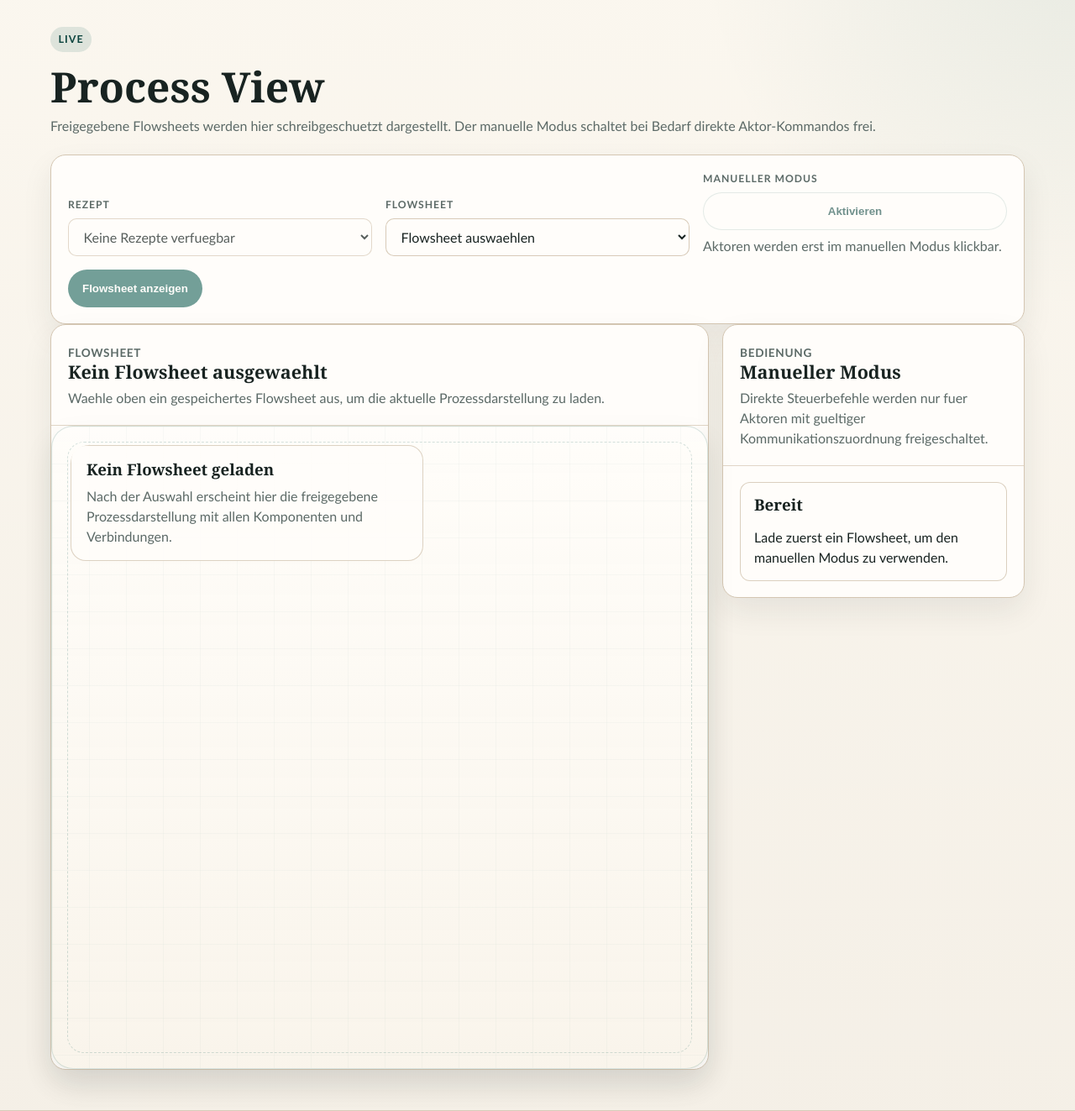
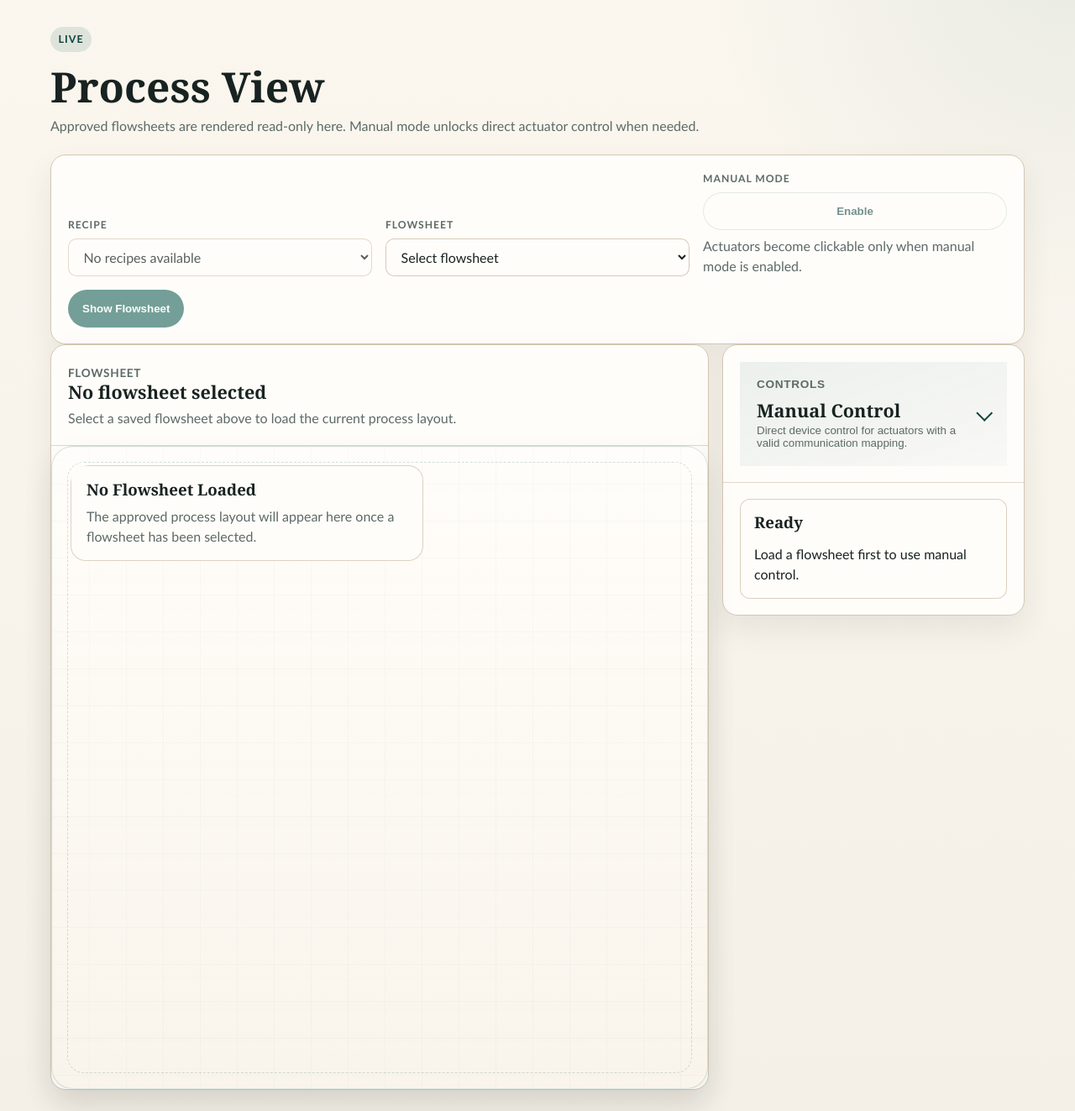
Before and after one commit to SkyTurtle-coder/reactor_ctrl, a Flask app: page /process in a window 1280 px wide. Shown: the part 78-1401 px from the top of the page at 84% size. Run offline with Flask 3, Linux system fonts and the light colour scheme; tables that the repository leaves empty hold one stand-in row (values such as "Sample post"); parts of the project's set-up code (start-up, migrations or seed data) failed here and were passed over; some libraries are stand-ins or nearby versions.

Commit message:
Modernize process view manual control UI

```diff
--- a/static/css/app.css
+++ b/static/css/app.css
@@ -510,6 +510,67 @@ h2 {
     gap: 1rem;
 }
 
+.process-manual-card-header {
+    padding: 0;
+}
+
+.process-manual-card-toggle {
+    display: flex;
+    width: 100%;
+    align-items: center;
+    justify-content: space-between;
+    gap: 1rem;
+    padding: 1.2rem 1.25rem;
+    border: 0;
+    background:
+        linear-gradient(160deg, rgba(15, 92, 82, 0.08), rgba(41, 93, 134, 0.03)),
+        var(--surface);
+    color: inherit;
+    text-align: left;
+    cursor: pointer;
+}
+
+.process-manual-card-toggle:hover {
+    background:
+        linear-gradient(160deg, rgba(15, 92, 82, 0.11), rgba(41, 93, 134, 0.05)),
+        var(--surface);
+}
+
+.process-manual-card-toggle:focus-visible {
+    outline: 3px solid rgba(41, 93, 134, 0.24);
+    outline-offset: -3px;
+}
+
+.process-manual-card-copy {
+    display: grid;
+    gap: 0.28rem;
+}
+
+.process-manual-card-title {
+    font-family: "Aptos Display", "Georgia", serif;
+    font-size: 1.35rem;
+    line-height: 1.1;
+    font-weight: 700;
+}
+
+.process-manual-card-text {
+    color: var(--muted);
+}
+
+.process-manual-card-chevron {
+    width: 0.9rem;
+    height: 0.9rem;
+    border-right: 2px solid var(--accent-strong);
+    border-bottom: 2px solid var(--accent-strong);
+    transform: rotate(45deg);
+    transition: transform 0.18s ease;
+    flex: 0 0 auto;
+}
+
+.process-manual-card-toggle[aria-expanded="true"] .process-manual-card-chevron {
+    transform: rotate(225deg);
+}
+
 .process-manual-state,
 .process-manual-panel {
     display: grid;
@@ -564,6 +625,9 @@ h2 {
 .process-manual-controls {
     display: grid;
     gap: 0.9rem;
+    background:
+        linear-gradient(160deg, rgba(15, 92, 82, 0.08), rgba(41, 93, 134, 0.03)),
+        rgba(255, 253, 250, 0.95);
 }
 
 .process-manual-controls-header {
@@ -582,6 +646,11 @@ h2 {
     gap: 0.75rem;
 }
 
+.process-manual-control-actions .btn,
+.process-manual-speed-form .btn {
+    min-height: 3rem;
+}
+
 .process-manual-speed-field {
     min-width: 0;
 }
@@ -596,6 +665,10 @@ h2 {
 
 .process-manual-status {
     margin: 0;
+    padding: 0.85rem 0.95rem;
+    border: 1px solid rgba(212, 198, 178, 0.78);
+    border-radius: 12px;
+    background: rgba(255, 253, 250, 0.92);
 }
 
 .builder-shell {
--- a/static/js/process_view.js
+++ b/static/js/process_view.js
@@ -8,6 +8,8 @@
     const nodeLayer = document.getElementById("process-node-layer");
     const emptyState = document.getElementById("process-flowsheet-empty");
     const manualToggleButton = document.getElementById("process-manual-mode-toggle");
+    const manualCardToggle = document.getElementById("process-manual-card-toggle");
+    const manualRegion = document.getElementById("process-manual-region");
     const manualEmpty = document.getElementById("process-manual-empty");
     const manualEmptyText = document.getElementById("process-manual-empty-text");
     const manualPanel = document.getElementById("process-manual-panel");
@@ -458,6 +460,7 @@
             return;
         }
         state.selectedNodeId = nodeId;
+        setManualPanelExpanded(true);
         renderNodes();
         updateManualPanel();
     }
@@ -475,10 +478,10 @@
                 element.classList.add("is-manual");
                 if (isTargetResolved(node.id)) {
                     element.classList.add("is-manual-ready");
-                    element.title = `${node.instance_id || node.label}: manueller Zugriff verfuegbar`;
+                    element.title = `${node.instance_id || node.label}: manual control available`;
                 } else {
                     element.classList.add("is-manual-unresolved");
-                    element.title = `${node.instance_id || node.label}: keine gueltige Kommunikationszuordnung`;
+                    element.title = `${node.instance_id || node.label}: no valid communication mapping`;
                 }
                 element.tabIndex = 0;
                 element.setAttribute("role", "button");
@@ -545,6 +548,17 @@
     function showManualPanel() {
         manualEmpty.classList.add("is-hidden");
         manualPanel.classList.remove("is-hidden");
+    }
+
+    function setManualPanelExpanded(expanded) {
+        const next = Boolean(expanded);
+        if (manualCardToggle) {
+            manualCardToggle.setAttribute("aria-expanded", String(next));
+        }
+        if (manualRegion) {
+            manualRegion.hidden = !next;
+        }
+        state.manualPanelExpanded = next;
     }
 
     function setManualStatus(message, tone) {
@@ -633,7 +647,7 @@
                 });
                 const payload = await readJsonResponse(response);
                 if (!response.ok) {
-                    const error = new Error(responseMessage(payload, "Befehl konnte nicht gesendet werden."));
+                    const error = new Error(responseMessage(payload, "Command could not be sent."));
                     error.status = response.status;
                     error.payload = payload;
                     throw error;
@@ -651,10 +665,10 @@
                     continue;
                 }
                 if (error?.name === "AbortError") {
-                    throw new Error("Request Timeout. Bitte Verbindung und Serverstatus pruefen.");
+                    throw new Error("Request timeout. Please check the connection and server status.");
                 }
                 if (error?.payload) {
-                    error.message = responseMessage(error.payload, error.message || "Befehl konnte nicht gesendet werden.");
+                    error.message = responseMessage(error.payload, error.message || "Command could not be sent.");
                 }
                 throw error;
             } finally {
@@ -662,7 +676,7 @@
             }
         }
 
-        throw new Error(lastError?.message || "Befehl konnte nicht gesendet werden.");
+        throw new Error(lastError?.message || "Command could not be sent.");
     }
 
     function selectedTarget() {
@@ -745,34 +759,34 @@
     function updateManualPanel() {
         if (state.nodes.length === 0) {
             syncManualControlsEnabled(false);
-            showManualState("Lade zuerst ein Flowsheet, um den manuellen Modus zu verwenden.");
+            showManualState("Load a flowsheet first to use manual control.");
             return;
         }
 
         if (!state.manualMode) {
             syncManualControlsEnabled(false);
-            showManualState("Aktiviere den manuellen Modus, um Aktoren direkt im Flowsheet zu bedienen.");
+            showManualState("Enable manual mode to operate actuators directly from the flowsheet.");
             return;
         }
 
         const node = getNodeById(state.selectedNodeId);
         if (!node) {
             syncManualControlsEnabled(false);
-            showManualState("Klicke im Flowsheet auf einen Aktor, um dessen Bedienfunktionen zu oeffnen.");
+            showManualState("Click an actuator in the flowsheet to open its controls.");
             return;
         }
 
         const target = selectedTarget();
         if (!target || !target.is_resolved) {
             syncManualControlsEnabled(false);
-            const reason = target?.resolution_note || "Fuer diesen Aktor ist keine gueltige Kommunikationszuordnung vorhanden.";
+            const reason = target?.resolution_note || "No valid communication mapping is available for this actuator.";
             showManualState(reason);
             return;
         }
 
         showManualPanel();
         manualTargetTitle.textContent = node.instance_id || node.label;
-        manualTargetSubtitle.textContent = target.device_display_name || node.symbol_id || "Aktor";
+        manualTargetSubtitle.textContent = target.device_display_name || node.symbol_id || "Actuator";
         manualPort.textContent = target.connection_label || "-";
         manualServer.textContent = target.server_code || "-";
         manualProtocol.textContent = protocolLabel(target.protocol);
@@ -780,10 +794,10 @@
         renderOperatorControls(node, target);
         syncManualControlsEnabled(Boolean(target.device_id) && isIkaMotorTarget(node, target));
         if (isIkaMotorTarget(node, target)) {
-            setManualStatus("Bereit fuer Start, Stop und Drehzahl.", "muted");
+            setManualStatus("Ready for start, stop, and speed control.", "muted");
             return;
         }
-        setManualStatus("Fuer diesen Aktor ist noch keine vereinfachte Bedienung hinterlegt.", "muted");
+        setManualStatus("A simplified operator panel is not available for this actuator yet.", "muted");
     }
 
     function renderAll() {
@@ -804,11 +818,14 @@
         if (!state.manualMode) {
             state.selectedNodeId = null;
             setManualResponse("");
+            setManualPanelExpanded(false);
+        } else {
+            setManualPanelExpanded(true);
         }
 
         manualToggleButton.setAttribute("aria-pressed", String(state.manualMode));
         manualToggleButton.classList.toggle("btn-primary", state.manualMode);
-        manualToggleButton.textContent = state.manualMode ? "Aktiv" : "Aktivieren";
+        manualToggleButton.textContent = state.manualMode ? "Enabled" : "Enable";
         renderAll();
     }
 
@@ -817,22 +834,22 @@
         const target = selectedTarget();
         const text = String(commandText || "").trim();
         if (!state.manualMode || !target || !target.is_resolved || !target.device_id) {
-            setManualStatus("Waehle zuerst einen gueltig zugeordneten Aktor aus.", "error");
+            setManualStatus("Select an actuator with a valid device mapping first.", "error");
             return;
         }
         if (!text) {
-            setManualStatus("Ein Befehlstext ist erforderlich.", "error");
+            setManualStatus("A command is required.", "error");
             return;
         }
         if (metaData.apiAuthRequired && !metaData.manualWriteToken) {
-            setManualStatus("Fuer den manuellen Modus ist kein gueltiger Web-Token verfuegbar.", "error");
+            setManualStatus("No valid manual-control token is available for this page.", "error");
             return;
         }
 
         state.isSending = true;
         syncManualControlsEnabled(true);
         if (!settings.quiet) {
-            setManualStatus(`Sende ${text} an ${target.device_display_name} ...`, "muted");
+            setManualStatus(`Sending ${text} to ${target.device_display_name} ...`, "muted");
         }
 
         const headers = {
@@ -865,7 +882,7 @@
                 payload,
             };
         } catch (error) {
-            throw new Error(error?.message || "Befehl konnte nicht gesendet werden.");
+            throw new Error(error?.message || "Command could not be sent.");
         } finally {
             state.isSending = false;
             syncManualControlsEnabled(true);
@@ -884,6 +901,7 @@
         edges,
         canvasSize: parseCanvasSize(definition, nodes),
         manualMode: false,
+        manualPanelExpanded: false,
         selectedNodeId: null,
         isSending: false,
     };
@@ -895,20 +913,20 @@
     manualStartButton?.addEventListener("click", () => {
         void sendManualCommand("START_4")
             .then(() => {
-                setManualStatus("Startbefehl erfolgreich gesendet.", "success");
+                setManualStatus("Start command sent successfully.", "success");
             })
             .catch((error) => {
-                setManualStatus(error?.message || "Startbefehl konnte nicht gesendet werden.", "error");
+                setManualStatus(error?.message || "Start command could not be sent.", "error");
             });
     });
 
     manualStopButton?.addEventListener("click", () => {
         void sendManualCommand("STOP_4")
             .then(() => {
-                setManualStatus("Stopbefehl erfolgreich gesendet.", "success");
+                setManualStatus("Stop command sent successfully.", "success");
             })
             .catch((error) => {
-                setManualStatus(error?.message || "Stopbefehl konnte nicht gesendet werden.", "error");
+                setManualStatus(error?.message || "Stop command could not be sent.", "error");
             });
     });
 
@@ -919,7 +937,7 @@
         const speed = Math.max(0, Math.round(asNumber(manualSpeedInput?.value, 0)));
 
         if (!node || !target || !isIkaMotorTarget(node, target)) {
-            setManualStatus("Waehle zuerst einen gueltig zugeordneten IKA-Ruehrer aus.", "error");
+            setManualStatus("Select a mapped IKA stirrer first.", "error");
             return;
         }
 
@@ -936,12 +954,17 @@
                         speed,
                     },
                 };
-                setManualStatus(`Drehzahl ${speed} rpm erfolgreich gesendet.`, "success");
+                setManualStatus(`Speed setpoint ${speed} rpm sent successfully.`, "success");
             })
             .catch((error) => {
-                setManualStatus(error?.message || "Drehzahl konnte nicht gesendet werden.", "error");
+                setManualStatus(error?.message || "Speed setpoint could not be sent.", "error");
             });
     });
 
+    manualCardToggle?.addEventListener("click", () => {
+        setManualPanelExpanded(!state.manualPanelExpanded);
+    });
+
+    setManualPanelExpanded(state.manualPanelExpanded);
     renderAll();
 })();
--- a/templates/process.html
+++ b/templates/process.html
@@ -8,14 +8,14 @@
         <span class="eyebrow">Live</span>
         <h1>Process View</h1>
         <p class="page-lead">
-            Freigegebene Flowsheets werden hier schreibgeschuetzt dargestellt.
-            Der manuelle Modus schaltet bei Bedarf direkte Aktor-Kommandos frei.
+            Approved flowsheets are rendered read-only here.
+            Manual mode unlocks direct actuator control when needed.
         </p>
     </div>
     {% if selected_build %}
     <div class="process-header-meta">
         <span class="badge badge-info">Build #{{ selected_build.reactor_build_id }}</span>
-        <span class="badge badge-success">{{ selected_build.node_count }} Elemente</span>
+        <span class="badge badge-success">{{ selected_build.node_count }} Nodes</span>
     </div>
     {% endif %}
 </section>
@@ -26,16 +26,16 @@
     <div class="card-body">
         <form class="process-picker-grid" method="get" action="{{ url_for('web.process_view') }}">
             <label class="process-select-field">
-                <span>Rezept</span>
+                <span>Recipe</span>
                 <select disabled>
-                    <option>Keine Rezepte verfuegbar</option>
+                    <option>No recipes available</option>
                 </select>
             </label>
 
             <label class="process-select-field">
                 <span>Flowsheet</span>
                 <select name="build_id" {% if not process_storage_available %}disabled{% endif %}>
-                    <option value="">Flowsheet auswaehlen</option>
+                    <option value="">Select flowsheet</option>
                     {% for build in saved_builds %}
                     <option value="{{ build.reactor_build_id }}" {% if selected_build_id == build.reactor_build_id %}selected{% endif %}>
                         {{ build.build_name }}{% if build.build_date %} | {{ build.build_date }}{% endif %}{% if build.updated_by or build.created_by %} | {{ build.updated_by or build.created_by }}{% endif %}
@@ -45,7 +45,7 @@
             </label>
 
             <div class="process-manual-toggle-field">
-                <span>Manueller Modus</span>
+                <span>Manual Mode</span>
                 <button
                     id="process-manual-mode-toggle"
                     class="btn"
@@ -53,15 +53,15 @@
                     aria-pressed="false"
                     {% if not selected_build %}disabled{% endif %}
                 >
-                    Aktivieren
+                    Enable
                 </button>
-                <p class="muted">Aktoren werden erst im manuellen Modus klickbar.</p>
+                <p class="muted">Actuators become clickable only when manual mode is enabled.</p>
             </div>
 
             <div class="process-picker-actions">
-                <button class="btn btn-primary" type="submit" {% if not saved_builds or not process_storage_available %}disabled{% endif %}>Flowsheet anzeigen</button>
+                <button class="btn btn-primary" type="submit" {% if not saved_builds or not process_storage_available %}disabled{% endif %}>Show Flowsheet</button>
                 {% if selected_build_id %}
-                <a class="btn" href="{{ url_for('web.process_view') }}">Auswahl leeren</a>
+                <a class="btn" href="{{ url_for('web.process_view') }}">Clear Selection</a>
                 {% endif %}
             </div>
         </form>
@@ -73,7 +73,7 @@
         {% endif %}
 
         {% if selected_build_missing %}
-        <p class="process-selection-notice error-text">Das angeforderte Flowsheet wurde nicht gefunden.</p>
+        <p class="process-selection-notice error-text">The requested flowsheet could not be found.</p>
         {% endif %}
     </div>
 </section>
@@ -83,12 +83,12 @@
         <div class="card-header process-viewer-header">
             <div>
                 <span class="section-label">Flowsheet</span>
-                <h2>{{ selected_build.build_name if selected_build else "Kein Flowsheet ausgewaehlt" }}</h2>
+                <h2>{{ selected_build.build_name if selected_build else "No flowsheet selected" }}</h2>
                 <p>
                     {% if selected_build %}
-                    Die Darstellung ist schreibgeschuetzt. Layout-Anpassungen erfolgen ausschliesslich im Reactor Builder.
+                    This view is read-only. Layout changes are handled in the Reactor Builder.
                     {% else %}
-                    Waehle oben ein gespeichertes Flowsheet aus, um die aktuelle Prozessdarstellung zu laden.
+                    Select a saved flowsheet above to load the current process layout.
                     {% endif %}
                 </p>
             </div>
@@ -96,15 +96,15 @@
             {% if selected_build %}
             <div class="process-viewer-meta">
                 <div class="process-viewer-meta-item">
-                    <span class="process-viewer-meta-label">Stand</span>
+                    <span class="process-viewer-meta-label">Version</span>
                     <strong>{{ selected_build.build_date or "n/a" }}</strong>
                 </div>
                 <div class="process-viewer-meta-item">
-                    <span class="process-viewer-meta-label">Aktualisiert von</span>
+                    <span class="process-viewer-meta-label">Updated By</span>
                     <strong>{{ selected_build.updated_by or selected_build.created_by or "n/a" }}</strong>
                 </div>
                 <div class="process-viewer-meta-item">
-                    <span class="process-viewer-meta-label">Leitungen</span>
+                    <span class="process-viewer-meta-label">Connections</span>
                     <strong>{{ selected_build.definition_json.edges|length if selected_build.definition_json and selected_build.definition_json.edges is iterable else 0 }}</strong>
                 </div>
             </div>
@@ -115,8 +115,8 @@
             <div class="process-flowsheet-wrap">
                 <div class="process-flowsheet-surface" id="process-flowsheet-surface">
                     <div class="builder-canvas-empty{% if selected_build %} is-hidden{% endif %}" id="process-flowsheet-empty">
-                        <h3>Kein Flowsheet geladen</h3>
-                        <p>Nach der Auswahl erscheint hier die freigegebene Prozessdarstellung mit allen Komponenten und Verbindungen.</p>
+                        <h3>No Flowsheet Loaded</h3>
+                        <p>The approved process layout will appear here once a flowsheet has been selected.</p>
                     </div>
                     <svg class="builder-edge-layer process-edge-layer" id="process-edge-layer" aria-hidden="true"></svg>
                     <div class="builder-node-layer process-node-layer" id="process-node-layer"></div>
@@ -126,36 +126,47 @@
     </article>
 
     <aside class="card process-manual-card">
-        <div class="card-header">
-            <span class="section-label">Bedienung</span>
-            <h2>Manueller Modus</h2>
-            <p>Direkte Steuerbefehle werden nur fuer Aktoren mit gueltiger Kommunikationszuordnung freigeschaltet.</p>
+        <div class="card-header process-manual-card-header">
+            <button
+                class="process-manual-card-toggle"
+                id="process-manual-card-toggle"
+                type="button"
+                aria-expanded="false"
+                aria-controls="process-manual-region"
+            >
+                <span class="process-manual-card-copy">
+                    <span class="section-label">Controls</span>
+                    <span class="process-manual-card-title">Manual Control</span>
+                    <span class="process-manual-card-text">Direct device control for actuators with a valid communication mapping.</span>
+                </span>
+                <span class="process-manual-card-chevron" aria-hidden="true"></span>
+            </button>
         </div>
 
-        <div class="card-body process-manual-body">
+        <div class="card-body process-manual-body" id="process-manual-region">
             <div class="process-manual-state" id="process-manual-empty">
-                <h3>Bereit</h3>
+                <h3>Ready</h3>
                 <p id="process-manual-empty-text">
                     {% if selected_build %}
-                    Aktiviere den manuellen Modus und klicke anschliessend auf einen Aktor im Flowsheet.
+                    Enable manual mode and then click an actuator in the flowsheet.
                     {% else %}
-                    Lade zuerst ein Flowsheet, um den manuellen Modus zu verwenden.
+                    Load a flowsheet first to use manual control.
                     {% endif %}
                 </p>
             </div>
 
             <div class="process-manual-panel is-hidden" id="process-manual-panel">
                 <div class="process-manual-target">
-                    <span class="section-label">Ausgewaehlter Aktor</span>
+                    <span class="section-label">Selected Actuator</span>
                     <h3 id="process-manual-target-title">-</h3>
                     <p class="muted" id="process-manual-target-subtitle">-</p>
                 </div>
 
                 <section class="process-manual-controls" id="process-manual-controls">
                     <div class="process-manual-controls-header">
-                        <span class="section-label">Steuerung</span>
-                        <h3>Ruehrer bedienen</h3>
-                        <p class="muted">Start, Stop und Drehzahl direkt fuer das IKA-60-Protokoll.</p>
+                        <span class="section-label">Control</span>
+                        <h3>Stirrer Control</h3>
+                        <p class="muted">Direct start, stop, and speed control for the IKA 60 protocol.</p>
                     </div>
 
                     <div class="process-manual-control-actions">
@@ -165,7 +176,7 @@
 
                     <form class="process-manual-speed-form" id="process-manual-speed-form">
                         <label class="process-select-field process-manual-speed-field">
-                            <span>Drehzahl</span>
+                            <span>Speed</span>
                             <input
                                 id="process-manual-speed-input"
                                 type="number"
@@ -175,7 +186,7 @@
                                 inputmode="numeric"
                             >
                         </label>
-                        <button class="btn btn-primary" id="process-manual-speed-apply-button" type="submit">Drehzahl senden</button>
+                        <button class="btn btn-primary" id="process-manual-speed-apply-button" type="submit">Apply Speed</button>
                     </form>
                 </section>
 
@@ -189,7 +200,7 @@
                         <dd id="process-manual-server">-</dd>
                     </div>
                     <div>
-                        <dt>Protokoll</dt>
+                        <dt>Protocol</dt>
                         <dd id="process-manual-protocol">-</dd>
                     </div>
                     <div>
@@ -198,7 +209,7 @@
                     </div>
                 </dl>
 
-                <p class="process-manual-status muted" id="process-manual-status">Kein Befehl gesendet.</p>
+                <p class="process-manual-status muted" id="process-manual-status">No command sent yet.</p>
             </div>
         </div>
     </aside>
```
Also changed, not shown: reactor_app/web.py (+9 -9 lines).
